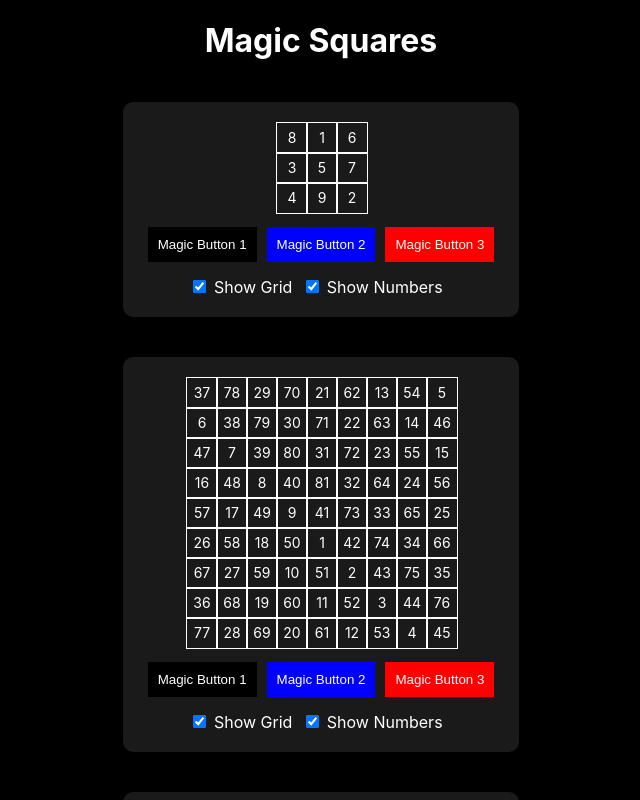
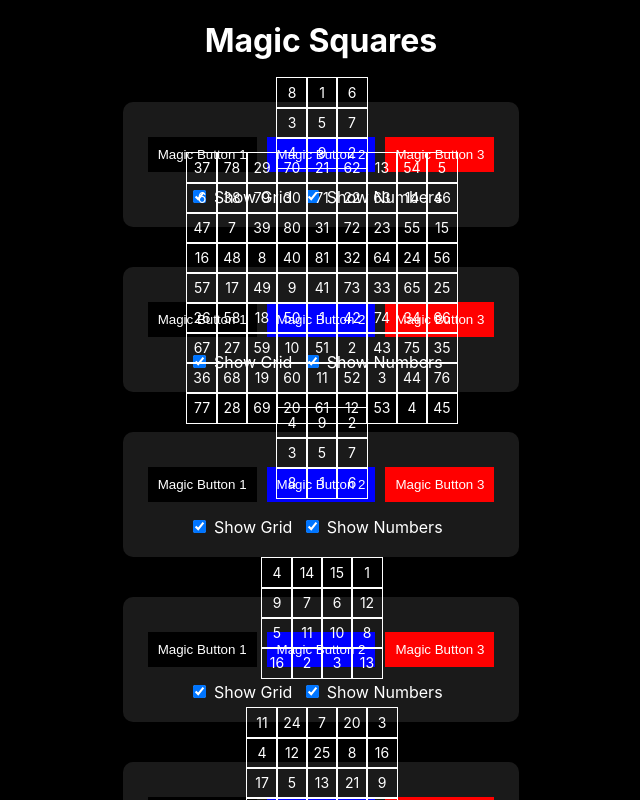
Before and after one commit to mechaloctopus/magic-squares, a React (Create React App) app: page / in a window 1280 px wide. Shown: the top 800 px of the page, without its empty margins (319-959 px from the left). Built offline with nearby package versions, Linux system fonts and the light colour scheme.

Commit message:
Update App.css

```diff
--- a/src/App.css
+++ b/src/App.css
@@ -13,7 +13,7 @@
     position: relative;
     display: flex;
     flex-direction: column;
-    align-items: center; /* Center align */
+    align-items: center;
     margin: 20px;
     background-color: #1a1a1a;
     padding: 20px;
@@ -21,11 +21,18 @@
     box-shadow: 0 0 10px rgba(0, 0, 0, 0.5);
 }
 
+.grid-canvas-container {
+    position: relative;
+    display: flex;
+    justify-content: center;
+    align-items: center;
+}
+
 .magic-square-grid {
     display: grid;
     gap: 0;
-    position: relative;
-    z-index: 2; /* Ensure the grid is above the container background */
+    position: absolute;
+    z-index: 1;
 }
 
 .cell {
@@ -45,9 +52,7 @@
 
 .magic-square-canvas {
     position: absolute;
-    top: 0;
-    left: 0;
-    z-index: 3; /* Ensure the canvas is on top */
+    z-index: 2;
     pointer-events: none;
 }
 
@@ -90,11 +95,3 @@
     margin-right: 10px;
     color: white;
 }
-
-.controls {
-    margin-top: 20px;
-}
-
-.controls label {
-    margin-right: 10px;
-}
```
